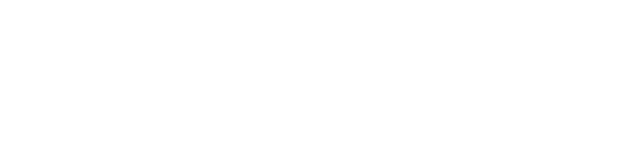
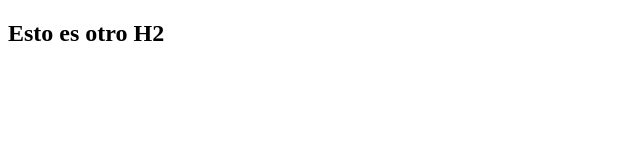
Before and after one commit to VarozXYZ/practicaUncommit, a plain HTML site: page index.html in a window 1280 px wide. Shown: the whole page, without its empty margins (0-640 px from the left). Drawn offline with Linux system fonts and the light colour scheme.

Commit message:
corregido h1

```diff
--- a/index.html
+++ b/index.html
@@ -6,6 +6,7 @@
     <title>Practica uncommit</title>
 </head>
 <body>
+    <h2>Esto es otro H2</h2>
 
 </body>
 </html>
```
